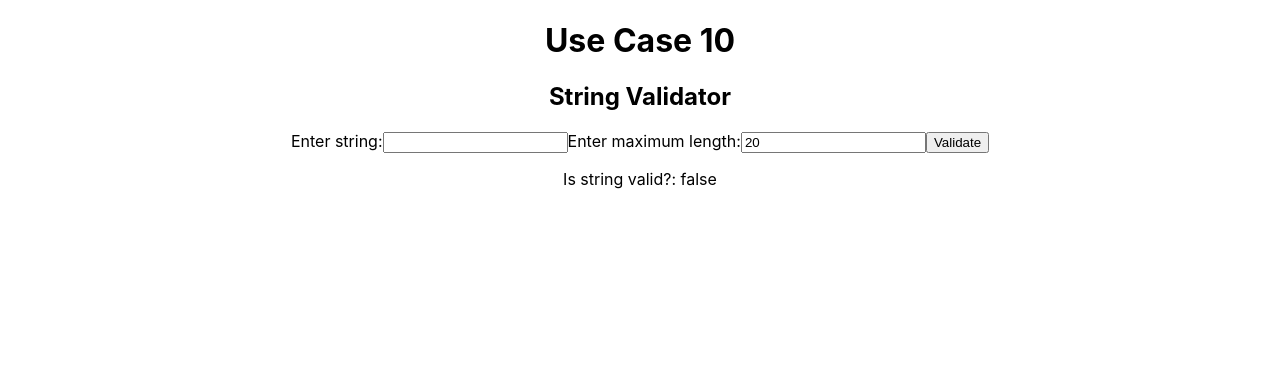
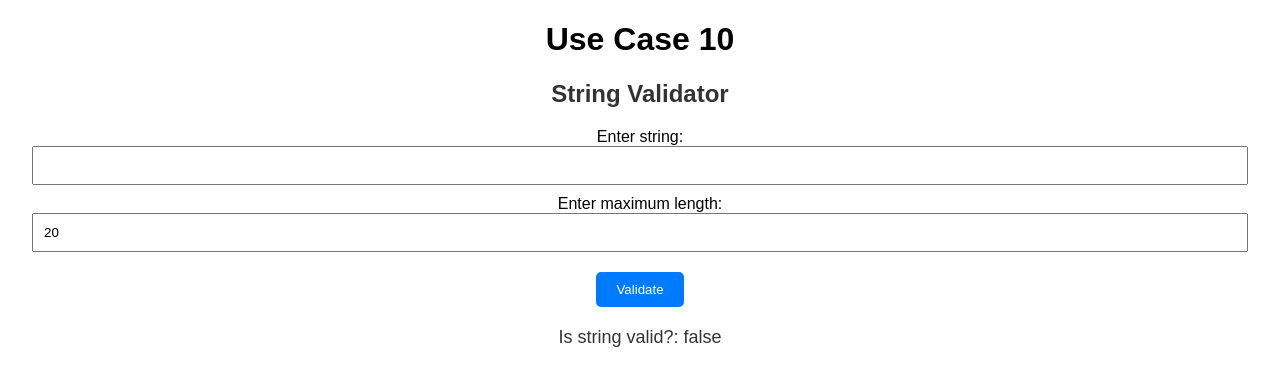
Before and after one commit to Miroslavetsh/use-case-10-ai-rotation, a React (Create React App) app: page / in a window 1280 px wide. Shown: the top 386 px of the page. Built offline with nearby package versions, Linux system fonts and the light colour scheme.

Commit message:
C#6 UC#10 Add styles

```diff
--- a/src/App.css
+++ b/src/App.css
@@ -1,4 +1,7 @@
 .App {
+  max-width: 1216px;
+  margin: 0 auto;
+  padding: 0 10px;
   text-align: center;
 }
 
@@ -36,3 +39,46 @@
     transform: rotate(360deg);
   }
 }
+
+body {
+  font-family: Arial, sans-serif;
+}
+
+h2 {
+  color: #333;
+}
+
+form {
+  margin: 20px 0;
+}
+
+label {
+  display: block;
+  margin: 10px 0;
+}
+
+input[type='text'],
+input[type='number'] {
+  width: 100%;
+  padding: 10px;
+  box-sizing: border-box;
+}
+
+input[type='submit'] {
+  padding: 10px 20px;
+  background-color: #007bff;
+  color: white;
+  border: none;
+  border-radius: 5px;
+  cursor: pointer;
+  margin-top: 10px;
+}
+
+input[type='submit']:hover {
+  background-color: #0056b3;
+}
+
+p {
+  font-size: 18px;
+  color: #333;
+}
```
